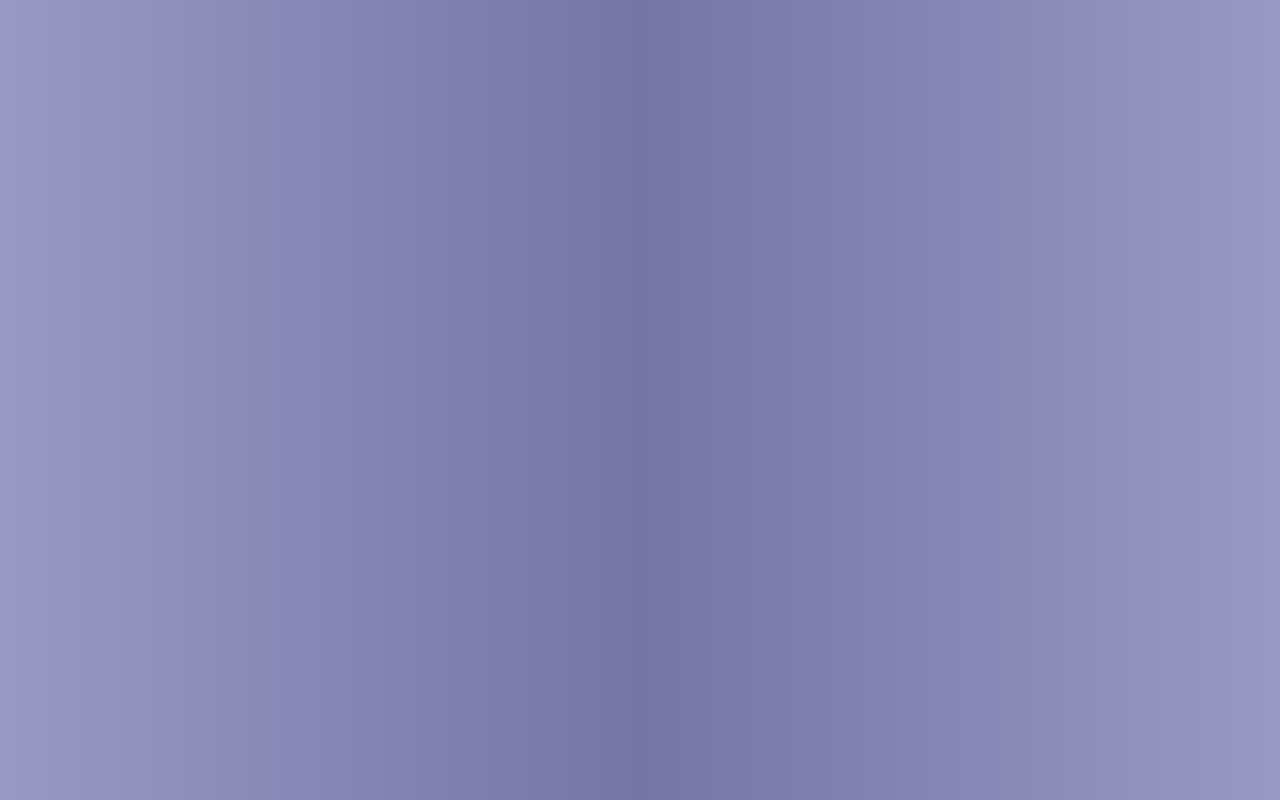
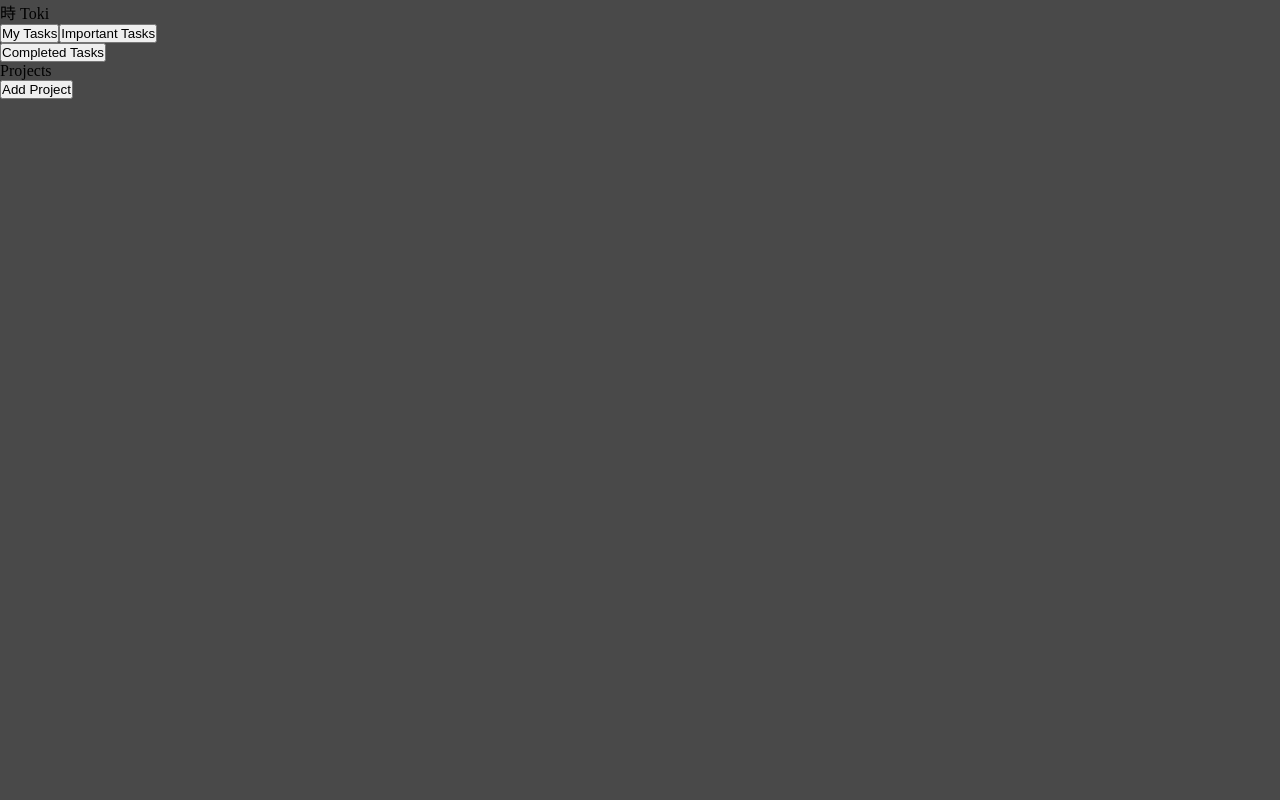
Before and after one commit to Its-Sythe/todo-odin, a website built with webpack: page src/template.html in a window 1280 px wide. Built offline with nearby package versions, Linux system fonts and the light colour scheme.

Commit message:
Added sidebar feature, need to style and add functionality as well

```diff
--- a/src/logic/mainLogic.js
+++ b/src/logic/mainLogic.js
@@ -30,5 +30,3 @@ allTasks.push(defaultTask1, defaultTask2, defaultTask3);
 defaultProject.projectTasks.push(defaultTask1, defaultTask2, defaultTask3);
 
 allProjects.push(defaultProject);
-
-console.log(allProjects, allTasks)
--- a/src/main.js
+++ b/src/main.js
@@ -1,2 +1,3 @@
 import './style.css'
 import './logic/mainLogic'
+import './ui/mainUi'
--- a/src/style.css
+++ b/src/style.css
@@ -1,3 +1,11 @@
+* {
+    padding: 0px;
+    margin: 0px;
+}
+
 body {
-    background: linear-gradient(90deg, rgb(153, 153, 196), rgb(117, 117, 167), rgb(153, 153, 196));
+    background-color: rgb(73, 73, 73);
+    display: grid;
+    grid-template-columns: 200px 1fr;
+    height: 100vh;
 }
--- a/src/template.html
+++ b/src/template.html
@@ -6,6 +6,7 @@
         <title>To Do App</title>
     </head>
     <body>
-
+        <section class="sidebar"></section>
+        <section class="content"></section>
     </body>
 </html>
--- /dev/null
+++ b/src/ui/mainUi.js
@@ -0,0 +1,11 @@
+import './sidebar'
+
+function getDiv() {
+    return document.createElement('div');
+}
+
+function getButton() {
+    return document.createElement("button");
+}
+
+export { getDiv, getButton }
--- /dev/null
+++ b/src/ui/sidebar.js
@@ -0,0 +1,50 @@
+// Sidebar will have a tab that will display all the existing tasks
+// at a given point in time.
+
+// It will also have all projects, and ability to add a new project
+// which will be handled in the mainUi file
+
+import { getDiv, getButton } from "./mainUi";
+
+const sidebarContent = (function() {
+    const sidebar = document.querySelector(".sidebar");
+
+    const appTitle = document.createElement("p");
+    appTitle.id = "appTitle";
+    appTitle.textContent = "時 Toki";
+
+    const navContainer = getDiv();
+    navContainer.id = "navContainer";
+
+    const allTasks = getButton();
+    allTasks.id = "allTasksTab";
+    allTasks.textContent = "My Tasks";
+
+    const importantTasks = getButton();
+    importantTasks.id = "importantTasks";
+    importantTasks.textContent = "Important Tasks";
+
+    const completedTasks = getButton();
+    completedTasks.id = "completedTasks";
+    completedTasks.textContent = "Completed Tasks";
+
+    navContainer.append(allTasks, importantTasks, completedTasks);
+
+    const projects = document.createElement("p");
+    projects.id = "projectsTitle";
+    projects.textContent = "Projects"
+
+    const projectsContainer = getDiv();
+    projectsContainer.id = "projectsContainer";
+
+    const addProjectBtn = getButton();
+    addProjectBtn.id = "addProjectBtn";
+    addProjectBtn.textContent = "Add Project";
+
+    projectsContainer.append(addProjectBtn);
+
+    sidebar.append(appTitle, navContainer, projects, projectsContainer);
+})();
+
+
+export { sidebarContent }
```
Also changed, not shown: src/ui/content.js (added).
